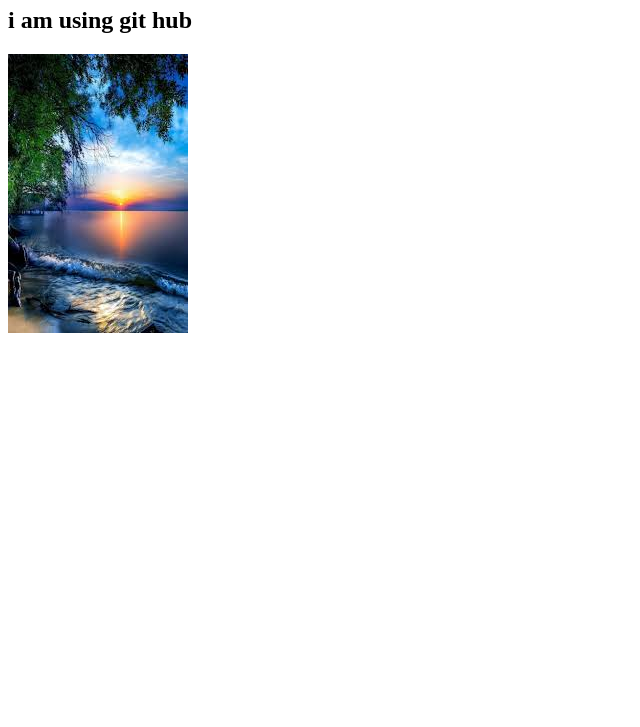
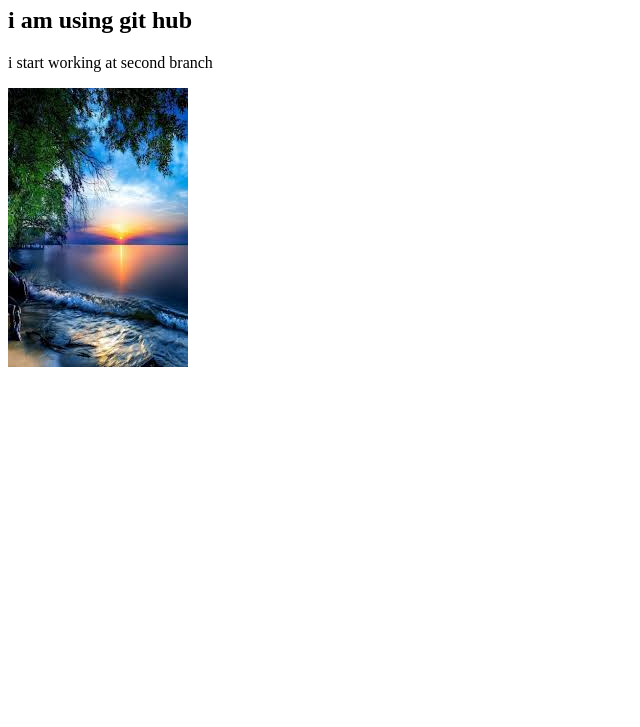
Before and after one commit to sadiq2021/my-first-website, a plain HTML site: page index.html in a window 1280 px wide. Shown: the part 73-800 px from the top of the page, without its empty margins (0-640 px from the left). Drawn offline with Linux system fonts and the light colour scheme.

Commit message:
push to second branch

```diff
--- a/index.html
+++ b/index.html
@@ -8,6 +8,10 @@
 <body>
     <h1>this is my first git hub project</h1>
     <h2>i am using git hub</h2>
+
+        <p>i start working at second branch</p>
+
+
     <img src="nat.png" alt="">
 </body>
 </html>
```
